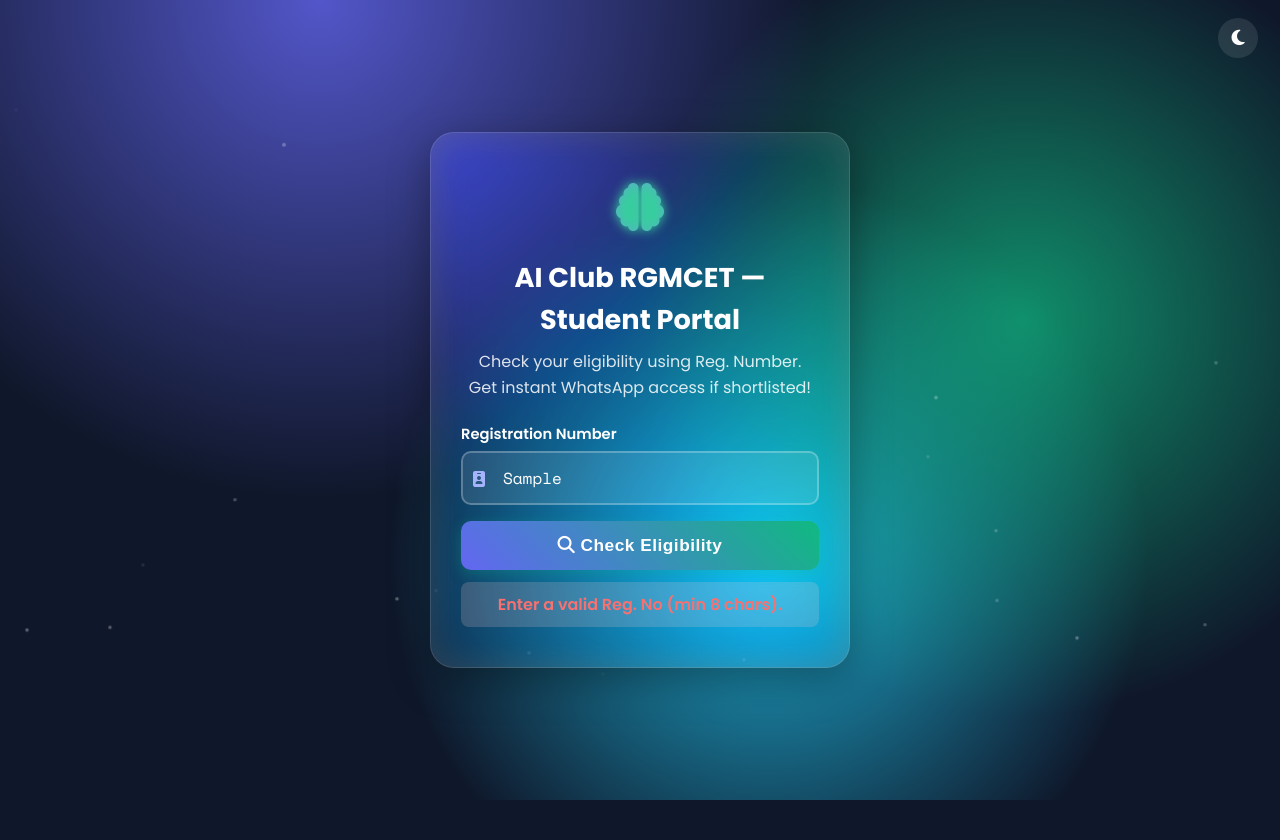
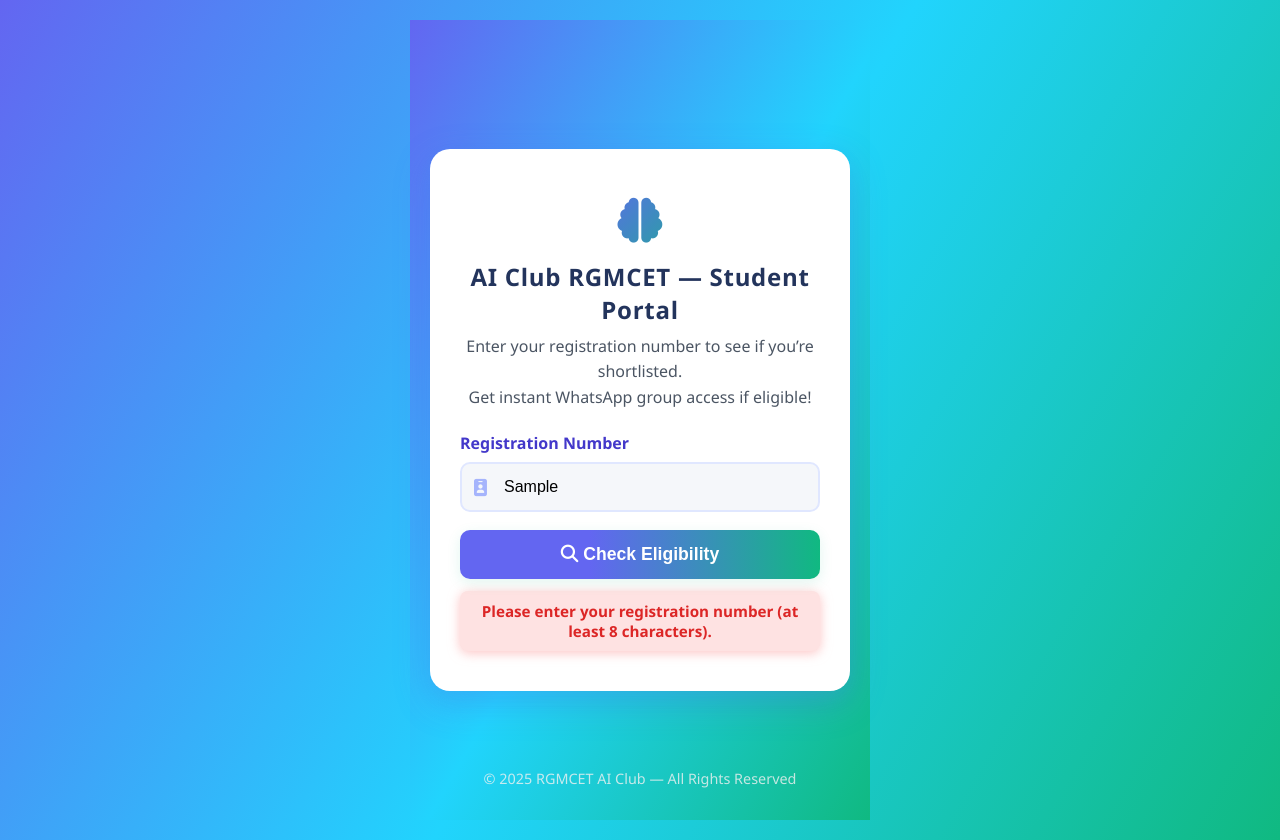
Before and after one commit to Mukkandi-Sridhar/AI_Club_Join, a plain HTML site: page index.html in a window 1280 px wide. Both pictures are taken after typing "Sample" into the empty fields and a click on the button "Check Eligibility". Before the commit the page ends 800 px from the top, so only its background shows below. Drawn offline with nearby package versions, Linux system fonts and the light colour scheme.

Commit message:
Update index.html

```diff
--- a/index.html
+++ b/index.html
@@ -5,239 +5,329 @@
 <meta name="viewport" content="width=device-width,initial-scale=1.0">
 <title>AI Club RGMCET — Student Portal</title>
 <link rel="stylesheet" href="https://cdnjs.cloudflare.com/ajax/libs/font-awesome/6.4.0/css/all.min.css">
-<link href="https://fonts.googleapis.com/css2?family=Poppins:wght@400;600;700&family=Space+Mono&display=swap" rel="stylesheet">
 
 <style>
-/* ========== Reset & Fonts ========== */
-*{margin:0;padding:0;box-sizing:border-box;}
-body {
-  font-family: 'Poppins', sans-serif;
-  display:flex;justify-content:center;align-items:center;flex-direction:column;
-  min-height:100vh; overflow:hidden;
-  color:#fff; background:#0f172a;
+/* ===== Global Reset ===== */
+* {
+  box-sizing: border-box;
+  margin: 0;
+  padding: 0;
+}
+html, body {
+  min-height: 100vh;
+  font-family: 'Segoe UI', 'Inter', Arial, sans-serif;
+  background: linear-gradient(120deg, #6366f1 0%, #21d4fd 52%, #10b981 100%);
+  display: flex;
+  justify-content: center;
+  align-items: center;
+  padding: 20px;
 }
 
-/* ==== Futuristic Animated Background ==== */
-.bg {
-  position:absolute;top:0;left:0;width:100%;height:100%;
-  background: radial-gradient(circle at 25% top, #6366f1cc, transparent 40%),
-              radial-gradient(circle at 80% 40%, #10b981bb, transparent 35%),
-              radial-gradient(circle at 60% 70%, #21d4fdcc, transparent 40%);
-  z-index:-2;
-}
-.particles {
-  position:absolute;width:100%;height:100%;overflow:hidden;z-index:-1;
-}
-.particles span {
-  position:absolute;display:block;width:4px;height:4px;
-  background:rgba(255,255,255,0.4);
-  border-radius:50%;animation: float 18s infinite linear;
-}
-@keyframes float {
-  0%{transform:translateY(120vh) scale(0.8);}
-  100%{transform:translateY(-10vh) scale(1);}
+/* ===== Main Container ===== */
+.center-wrap {
+  display: flex;
+  justify-content: center;
+  align-items: center;
+  width: 100%;
 }
 
-/* ==== Card ==== */
+/* ===== Card ===== */
 .card {
-  background: rgba(255,255,255,0.06);
-  border:1px solid rgba(255,255,255,0.15);
-  backdrop-filter: blur(20px) saturate(180%);
-  border-radius: 24px;
-  padding:40px 30px;
-  text-align:center;
-  box-shadow: 0 12px 40px rgba(0,0,0,0.35), inset 0 1px 35px rgba(255,255,255,0.08);
-  width:100%; max-width:420px;
-  animation:fadeInUp 0.9s ease;
-  transition:all 0.3s;
+  background: #fff;
+  border-radius: 20px;
+  box-shadow: 0 12px 36px rgba(99,102,241,0.28), 0 8px 16px rgba(24,188,237,0.12);
+  padding: 40px 30px;
+  max-width: 420px;
+  width: 100%;
+  animation: fadeInUp 0.8s ease;
+  transition: transform 0.25s, box-shadow 0.25s;
 }
-.card:hover {transform:translateY(-4px);box-shadow:0 18px 50px rgba(0,0,0,0.45);}
-
-@keyframes fadeInUp {
-  from{opacity:0;transform:translateY(40px);}
-  to{opacity:1;transform:translateY(0);}
+.card:hover {
+  transform: translateY(-4px);
+  box-shadow: 0 14px 44px rgba(99,102,241,0.33), 0 8px 16px rgba(24,188,237,0.18);
 }
 
-/* ==== Header ==== */
+/* ===== Animations ===== */
+@keyframes fadeInUp {
+  from {opacity:0; transform:translateY(30px);}
+  to {opacity:1; transform:translateY(0);}
+}
+
+/* ===== Header ===== */
 .logo {
-  font-size:3rem; margin-bottom:12px;
-  background:linear-gradient(135deg,#818cf8,#34d399);
-  -webkit-background-clip:text; -webkit-text-fill-color:transparent;
-  animation: glowPulse 4s infinite alternate;
-}
-@keyframes glowPulse {
-  from{text-shadow:0 0 10px #34d399;}
-  to{text-shadow:0 0 20px #6366f1;}
+  font-size: 2.8rem;
+  background: linear-gradient(135deg,#6366f1 30%, #10b981 80%);
+  -webkit-background-clip: text;
+  -webkit-text-fill-color: transparent;
+  margin-bottom: 10px;
+  text-align: center;
 }
 h1 {
-  font-size:1.7rem; font-weight:700; margin-bottom:8px;
+  font-size: 1.5rem;
+  font-weight: 700;
+  color: #23345c;
+  text-align: center;
+  margin-bottom: 8px;
+  letter-spacing: .03em;
 }
 .subtitle {
-  font-size:1rem; opacity:.85; margin-bottom:24px; line-height:1.6;
+  font-size: 1rem;
+  color: #4b5563;
+  text-align: center;
+  line-height: 1.6;
+  margin-bottom: 22px;
 }
 
-/* ==== Form ==== */
-label {display:block;text-align:left;margin-bottom:6px;font-weight:600;font-size:0.92rem;}
-.input-wrap {position:relative;}
-.input-icon {position:absolute;top:50%;left:12px;transform:translateY(-50%);color:#a5b4fc;}
+/* ===== Form ===== */
+.form-group {
+  width: 100%;
+  margin-bottom: 18px;
+}
+label {
+  font-weight: 600;
+  color: #4338ca;
+  font-size: 1rem;
+  margin-bottom: 8px;
+  display: block;
+}
+.input-wrap {
+  position: relative;
+  width: 100%;
+}
+.input-icon {
+  position: absolute;
+  left: 14px;
+  top: 50%;
+  transform: translateY(-50%);
+  color: #a5b4fc;
+  font-size: 1.08rem;
+}
 input[type="text"] {
-  width:100%;padding:13px 13px 13px 40px;
-  border-radius:10px;border:2px solid rgba(255,255,255,0.25);
-  background:rgba(255,255,255,0.1);color:#fff;font-size:1rem;
-  font-family:'Space Mono', monospace;
+  width: 100%;
+  padding: 14px 14px 14px 42px;
+  font-size: 1rem;
+  border: 2px solid #e0e7ff;
+  border-radius: 10px;
+  background: #f5f7fa;
+  outline: none;
+  transition: border 0.2s, box-shadow 0.2s;
 }
-input:focus {border-color:#10b981;box-shadow:0 0 8px #10b98188;outline:none;}
-::placeholder{color:#e2e8f0;opacity:.6;}
+input[type="text"]:focus {
+  border-color: #10b981;
+  box-shadow: 0 2px 8px #10b98133;
+}
 
-/* ==== Button ==== */
+/* ===== Button ===== */
 .btn-check {
-  margin-top:15px;width:100%;padding:14px;
-  border:none;border-radius:10px;
-  font-size:1.08rem;font-weight:700;
-  color:#fff;cursor:pointer;letter-spacing:.5px;
-  background:linear-gradient(45deg,#6366f1,#10b981);
-  box-shadow:0 4px 14px #10b98145;transition:0.25s;
+  width: 100%;
+  padding: 14px 0;
+  font-size: 1.1rem;
+  font-weight: 700;
+  border: none;
+  border-radius: 10px;
+  background: linear-gradient(90deg,#6366f1 36%,#10b981 100%);
+  color: #fff;
+  cursor: pointer;
+  box-shadow: 0 4px 14px #10b9811f;
+  transition: transform 0.2s, box-shadow 0.2s;
 }
-.btn-check:hover{transform:translateY(-2px);box-shadow:0 8px 22px #6366f185;}
-.btn-check:active{transform:scale(.97);}
+.btn-check:hover {
+  transform: translateY(-2px);
+  box-shadow: 0 6px 18px #10b9812f;
+}
+.btn-check:active {
+  transform: scale(0.98);
+}
 
-/* ==== Error & Success ==== */
+/* ===== Error Message ===== */
 .error-box {
-  margin-top:12px;display:none;
-  background:#fecaca30;color:#f87171;font-weight:600;
-  padding:10px;border-radius:8px;animation:fadeIn .4s;
+  margin-top: 12px;
+  background: #fee2e2;
+  color: #dc2626;
+  border-radius: 8px;
+  padding: 10px 13px;
+  font-weight: 600;
+  font-size: 0.95rem;
+  text-align: center;
+  display: none;
+  box-shadow: 0 2px 12px #fca5a5aa;
 }
-.success-section {display:none;flex-direction:column;align-items:center;margin-top:14px;}
-.success-icon {font-size:3rem;color:#22c55e;margin-bottom:10px;}
-.avatar-badge {
-  width:62px;height:62px;border-radius:50%;
-  background:linear-gradient(135deg,#6366f1,#34d399);
-  color:#fff;display:flex;align-items:center;justify-content:center;
-  font-size:1.2rem;font-weight:700;margin-bottom:12px;
-  box-shadow:0 4px 15px rgba(99,102,241,0.4);
+
+/* ===== Success State ===== */
+.success-section {
+  display: none;
+  flex-direction: column;
+  align-items: center;
+  margin-top: 10px;
+}
+.success-icon {
+  font-size: 3rem;
+  color: #10b981;
+  margin-bottom: 10px;
 }
 .name-badge {
-  font-weight:600;font-size:1.05rem;margin-bottom:15px;
-  padding:8px 14px;border-radius:8px;
-  background:rgba(255,255,255,0.15);
+  background: linear-gradient(97deg,#dbeafe 60%,#6ee7b7 100%);
+  color: #1f2937;
+  font-weight: 600;
+  padding: 10px 18px;
+  border-radius: 8px;
+  margin-bottom: 16px;
+  font-size: 1rem;
+  box-shadow: 0 2px 12px #10b98128;
 }
 .whatsapp-btn {
-  display:inline-block;padding:13px 24px;margin-bottom:12px;
-  border-radius:10px;background:linear-gradient(90deg,#25d366,#128c7e);
-  color:#fff;font-weight:600;text-decoration:none;
-  transition:transform .2s; box-shadow:0 4px 18px #25d36655;
+  background: linear-gradient(90deg,#25d366,#128c7e);
+  color: #fff;
+  font-weight: 600;
+  font-size: 1.05rem;
+  border-radius: 9px;
+  padding: 12px 25px;
+  text-decoration: none;
+  display: inline-block;
+  margin-bottom: 12px;
+  box-shadow: 0 6px 20px #25d36645;
+  transition: transform 0.2s;
 }
-.whatsapp-btn:hover{transform:translateY(-2px);}
-.success-note{font-size:0.92rem;opacity:.85;}
-
-/* ==== Toggle ==== */
-.toggle-btn {
-  position:absolute;top:18px;right:22px;border:none;
-  background:rgba(255,255,255,0.1);width:40px;height:40px;
-  border-radius:50%;cursor:pointer;color:#fff;font-size:1.1rem;
-  display:flex;align-items:center;justify-content:center;
+.whatsapp-btn:hover { transform: translateY(-2px); }
+.success-note {
+  font-size: 0.95rem;
+  color: #374151;
+  text-align: center;
 }
 
-/*====Dark Mode====*/
-body.dark {background:#e2e8f0;color:#111;}
-body.dark .card {background:rgba(23,23,23,0.1);color:#111;}
-body.dark h1,body.dark .subtitle{color:#111;}
-body.dark input{color:#111;background:rgba(0,0,0,0.05);}
-body.dark .error-box{background:#fee2e280;}
-body.dark .name-badge{background:#f1f5f9;}
+/* ===== Footer ===== */
+.footer {
+  position: fixed;
+  bottom: 12px;
+  width: 100%;
+  text-align: center;
+  color: #f1f1f1;
+  font-size: 0.9rem;
+  opacity: 0.8;
+}
+
+/* ===== Mobile Styles ===== */
+@media (max-width: 600px) {
+  .card {
+    padding: 24px 16px;
+    border-radius: 18px;
+  }
+  h1 { font-size: 1.3rem; }
+  .subtitle { font-size: 0.95rem; }
+  input[type="text"] { font-size: 0.95rem; }
+}
 </style>
 </head>
 <body>
 
-<div class="bg"></div>
-<div class="particles"></div>
-<button class="toggle-btn" id="themeToggle"><i class="fas fa-moon"></i></button>
-
+<div class="center-wrap">
   <div class="card">
       <div class="logo"><i class="fas fa-brain"></i></div>
       <h1>AI Club RGMCET — Student Portal</h1>
-  <div class="subtitle">Check your eligibility using Reg. Number.<br> Get instant WhatsApp access if shortlisted!</div>
+      <div class="subtitle">Enter your registration number to see if you’re shortlisted.<br> Get instant WhatsApp group access if eligible!</div>
 
       <!-- Form -->
       <div id="formSection">
-    <form id="verifyForm">
-      <label for="regNumber">Registration Number</label>
+          <form id="verifyForm" autocomplete="off">
+              <div class="form-group">
+                  <label>Registration Number</label>
                   <div class="input-wrap">
                      <span class="input-icon"><i class="fas fa-id-badge"></i></span>
                      <input type="text" id="regNumber" placeholder="e.g., 24091A33K9" maxlength="12" required>
                   </div>
-      <button type="submit" class="btn-check"><i class="fas fa-search"></i> Check Eligibility</button>
+              </div>
+              <button class="btn-check" type="submit"><i class="fas fa-search"></i> Check Eligibility</button>
           </form>
           <div id="errorBox" class="error-box"></div>
       </div>
 
-  <!-- Success -->
+      <!-- Success Section -->
       <div class="success-section" id="successSection">
           <div class="success-icon"><i class="fas fa-check-circle"></i></div>
-    <div class="avatar-badge" id="avatarBadge"></div>
           <div class="name-badge" id="nameBadge"></div>
-    <a class="whatsapp-btn" href="https://chat.whatsapp.com/FrKdMHlW2BS8Ix3WJvRfOW" target="_blank"><i class="fab fa-whatsapp"></i> Join WhatsApp Group</a>
-    <div class="success-note">Introduce yourself with Name + Reg No.</div>
+          <a class="whatsapp-btn" id="whatsBtn" href="https://chat.whatsapp.com/FrKdMHlW2BS8Ix3WJvRfOW?mode=ac_t" target="_blank" rel="noopener">
+              <i class="fab fa-whatsapp"></i> Join WhatsApp Group
+          </a>
+          <div class="success-note">Introduce yourself with name + reg no.</div>
+      </div>
   </div>
 </div>
 
-<div class="footer"></div>
+<div class="footer">© 2025 RGMCET AI Club — All Rights Reserved</div>
 
 <script>
-// Generate floating particles
-const particles=document.querySelector('.particles');
-for(let i=0;i<25;i++){
-  const span=document.createElement('span');
-  span.style.left=Math.random()*100+"%";
-  span.style.animationDuration=(10+Math.random()*20)+'s';
-  span.style.opacity=Math.random();
-  particles.appendChild(span);
-}
-
-const aiClubMembers=[
+const aiClubMembers = [
   {name:"Manti Sucharitha",reg:"24091A33K9"},
   {name:"SHAIK SABERIN",reg:"24091A33F4"},
   {name:"KAKANURU DEVAKI",reg:"24091A3334"},
+  {name:"C.Chandrika",reg:"24091A3327"},
   {name:"Shaik Saniya",reg:"24091A33H2"},
+  {name:"Shaik Sana Kousar",reg:"24091A33G7"},
   {name:"Soma Sai Charan",reg:"24091A33F8"},
+  {name:"AKULA DILEEP KUMAR",reg:"24091A3337"},
+  {name:"R.Devrndra Prasad",reg:"24091A3335"},
+  {name:"Venkateswarlu Siddavatam",reg:"24091A33Q4"},
+  {name:"GOPI JAYASIMHA",reg:"24091A3364"},
+  {name:"Naguru Harinath Reddy",reg:"24091A3349"},
+  {name:"B.Shanmukhasripriya",reg:"24091A33H8"},
+  {name:"Angadi Yeshwini",reg:"24091A33R7"},
+  {name:"YERUVA JAYASANKARREDDY",reg:"24091A3363"},
+  {name:"G. Geetha",reg:"24091A3340"},
+  {name:"Repalli Rajesh",reg:"24091A33E3"},
+  {name:"u.chandu",reg:"24091A3328"},
+  {name:"S Gowthami",reg:"24091A3343"},
+  {name:"SHANKAR",reg:"24091A33H7"},
+  {name:"A.Sharanya",reg:"24091A33H9"},
+  {name:"Sumedha Yelukuru",reg:"24091A33R6"},
+  {name:"Naga Deekshitha Bethamsetty",reg:"24091A33B6"},
+  {name:"D. MD. Muzammil",reg:"24091A33A6"},
+  {name:"Harini Posa",reg:"24091A3350"},
+  {name:"BAILLA SUSHEEL KUMAR",reg:"24091A33M7"},
+  {name:"Prathap Naik R",reg:"24091A33D7"},
+  {name:"Vempalli sivamadhurima",reg:"24091A33J3"},
+  {name:"Chowdam Ritheesh",reg:"24091A33F0"},
+  {name:"M.darshini",reg:"24091A3331"},
+  {name:"Pavani Bandapalli",reg:"24091A33D0"},
+  {name:"Sabbella Venkata Surendra Reddy",reg:"24091A33Q3"},
+  {name:"Roshan sreeram",reg:"24091A33F1"},
   {name:"M SHIVA KISHORE",reg:"24091A33J2"},
   {name:"B.SAIKIRAN",reg:"24091A33G4"},
-  {name:"M Likith",reg:"24091A3383"}
+  {name:"KURUBA ANIL",reg:"24091A3313"},
+  {name:"Sangeetha. V",reg:"24091A33G9"},
+  {name:"Sahithi",reg:"24091A33F5"},
+  {name:"M Likith",reg:"24091A3383"},
+  {name:"K.Naga Sandeep",reg:"24091A33B8"}
 ];
-const form=document.getElementById('verifyForm'),
-      regNumber=document.getElementById('regNumber'),
-      errorBox=document.getElementById('errorBox'),
-      formSection=document.getElementById('formSection'),
-      successSection=document.getElementById('successSection'),
-      nameBadge=document.getElementById('nameBadge'),
-      avatarBadge=document.getElementById('avatarBadge');
 
-// Form Verify
-form.addEventListener('submit',e=>{
+const verifyForm = document.getElementById('verifyForm');
+const regNumber = document.getElementById('regNumber');
+const formSection = document.getElementById('formSection');
+const errorBox = document.getElementById('errorBox');
+const successSection = document.getElementById('successSection');
+const nameBadge = document.getElementById('nameBadge');
+
+verifyForm.addEventListener('submit', function(e) {
   e.preventDefault();
-  errorBox.style.display='none';
-  let regNo=regNumber.value.trim().toUpperCase();
-  if(!regNo||regNo.length<8){
-    errorBox.textContent="Enter a valid Reg. No (min 8 chars)."; errorBox.style.display='block';return;
+  errorBox.style.display = 'none';
+
+  let regNo = regNumber.value.trim().toUpperCase();
+  if (!regNo || regNo.length < 8) {
+      errorBox.textContent = "Please enter your registration number (at least 8 characters).";
+      errorBox.style.display = 'block';
+      return;
   }
-  let member=aiClubMembers.find(m=>m.reg===regNo);
-  if(member){
-    formSection.style.display='none';
-    nameBadge.textContent=`${member.reg} — ${member.name}`;
-    avatarBadge.textContent=member.name.split(" ").map(n=>n[0]).join("").slice(0,2).toUpperCase();
-    successSection.style.display='flex';
-  }else{
-    errorBox.textContent="Not found. Please check again."; errorBox.style.display='block';
+  let member = aiClubMembers.find(m => m.reg.toUpperCase() === regNo);
+  if (member) {
+      formSection.style.display = 'none';
+      nameBadge.innerHTML = `<span style="background:#4f46e5;color:#fff;padding:2px 8px;border-radius:4px;font-size:.9rem;margin-right:6px;">${member.reg}</span> ${member.name}`;
+      successSection.style.display = 'flex';
+  } else {
+      errorBox.textContent = "Registration number not found.";
+      errorBox.style.display = 'block';
   }
-});
-
-// Dark Mode
-const toggleBtn=document.getElementById('themeToggle');
-toggleBtn.addEventListener('click',()=>{
-  document.body.classList.toggle('dark');
-  toggleBtn.innerHTML=document.body.classList.contains('dark')
-     ? '<i class="fas fa-sun"></i>' : '<i class="fas fa-moon"></i>';
+  regNumber.blur();
 });
 </script>
+
 </body>
 </html>
```
Lines whose indentation alone changed are shown as unchanged.
